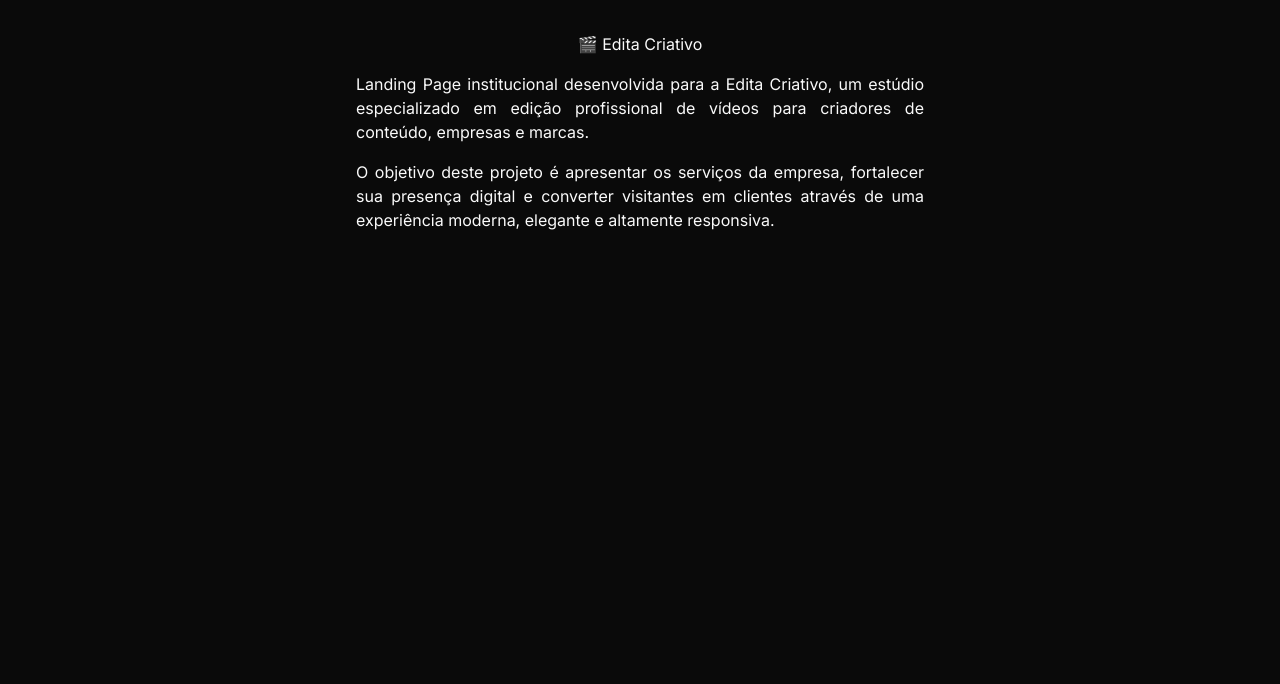
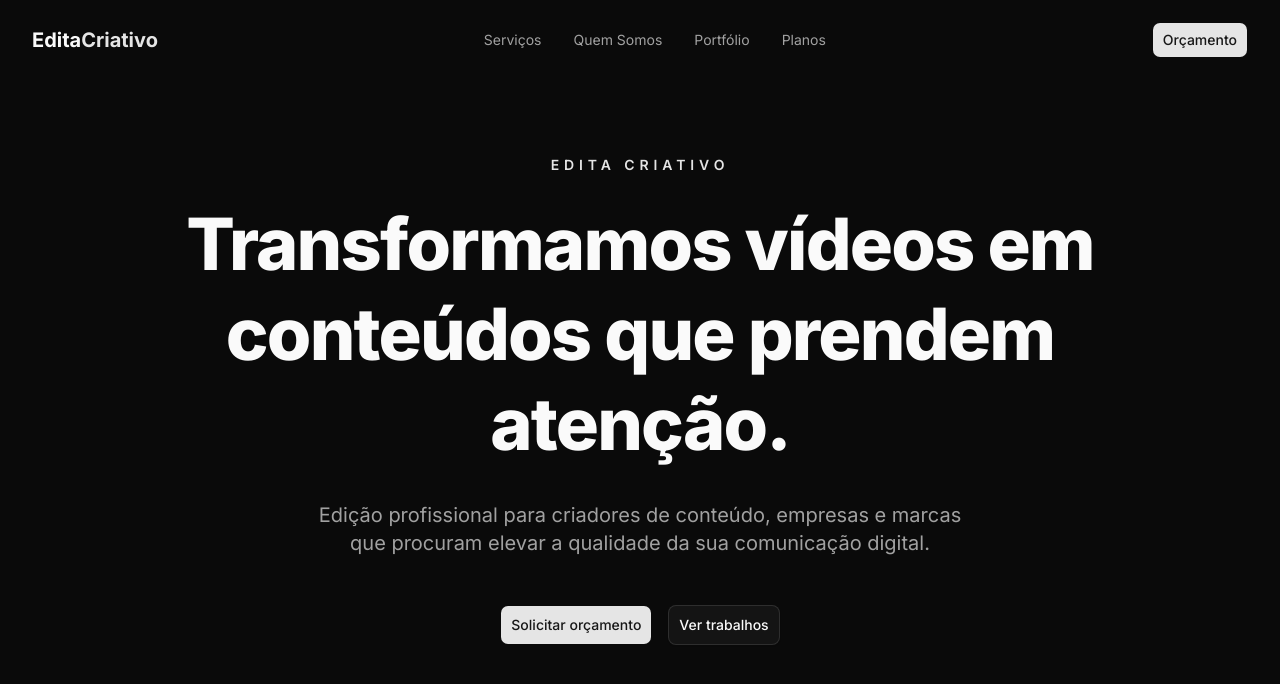
Before and after one commit to ade-simao/edita-criativo, a Next.js app: page / in a window 1280 px wide. Shown: the top 684 px of the page. Built offline with nearby package versions, Linux system fonts and the light colour scheme.

Commit message:
feat(hero): implement hero base layout and navbar

```diff
--- /dev/null
+++ b/src/app/(home)/_components/Navbar.tsx
@@ -0,0 +1,37 @@
+import Link from "next/link";
+
+import { Button } from "@/components/ui/button";
+import { Container } from "@/components/layout/Container";
+
+const links = [
+  { href: "#services", label: "Serviços" },
+  { href: "#about", label: "Quem Somos" },
+  { href: "#portfolio", label: "Portfólio" },
+  { href: "#pricing", label: "Planos" },
+];
+
+export function Navbar() {
+  return (
+    <header className="absolute inset-x-0 top-0 z-50">
+      <Container className="flex h-20 items-center justify-between">
+        <Link href="/" className="text-xl font-bold">
+          Edita<span className="text-primary">Criativo</span>
+        </Link>
+
+        <nav className="hidden items-center gap-8 md:flex">
+          {links.map((link) => (
+            <Link
+              key={link.href}
+              href={link.href}
+              className="text-sm text-muted-foreground transition hover:text-foreground"
+            >
+              {link.label}
+            </Link>
+          ))}
+        </nav>
+
+        <Button>Orçamento</Button>
+      </Container>
+    </header>
+  );
+}
--- /dev/null
+++ b/src/app/(home)/_components/sections/hero/Hero.tsx
@@ -0,0 +1,51 @@
+import { Navbar } from "../../Navbar";
+import { Button } from "@/components/ui/button";
+import { Container } from "@/components/layout/Container";
+import { Section } from "@/components/layout/Section";
+import { Heading } from "@/components/typography/Heading";
+import { Text } from "@/components/typography/Text";
+
+export function Hero() {
+  return (
+    <Section className="relative flex min-h-screen items-center overflow-hidden py-0">
+      <Navbar />
+
+      {/* Background */}
+      <div className="absolute inset-0 -z-20 bg-neutral-950" />
+
+      {/* TODO: substituir por vídeo */}
+      <div className="absolute inset-0 -z-10 bg-[radial-gradient(circle_at_top,#AE4C1625,transparent_60%)]" />
+
+      {/* Overlay */}
+      <div className="absolute inset-0 -z-10 bg-black/65" />
+
+      <Container>
+        <div className="flex min-h-screen flex-col items-center justify-center text-center">
+          <span className="mb-6 text-sm font-semibold uppercase tracking-[0.35em] text-primary">
+            Edita Criativo
+          </span>
+
+          <Heading
+            as="h1"
+            className="max-w-5xl max-h-full text-5xl font-extrabold leading-tight md:text-7xl xl:text-7xl"
+          >
+            Transformamos vídeos em conteúdos que prendem atenção.
+          </Heading>
+
+          <Text className="mt-8 max-w-2xl text-lg md:text-xl">
+            Edição profissional para criadores de conteúdo, empresas e marcas
+            que procuram elevar a qualidade da sua comunicação digital.
+          </Text>
+
+          <div className="mt-12 flex flex-col gap-4 sm:flex-row">
+            <Button size="lg">Solicitar orçamento</Button>
+
+            <Button variant="outline" size="lg">
+              Ver trabalhos
+            </Button>
+          </div>
+        </div>
+      </Container>
+    </Section>
+  );
+}
--- /dev/null
+++ b/src/app/(home)/_components/sections/hero/index.ts
@@ -0,0 +1 @@
+export { Hero } from "./Hero";
--- a/src/app/(home)/page.tsx
+++ b/src/app/(home)/page.tsx
@@ -1,17 +1,9 @@
-export default function Home() {
+import { Hero } from "./_components/sections/hero";
+
+export default function HomePage() {
   return (
-    <main className="flex justify-center items-center flex-col gap-4 max-w-xl mx-auto py-8 px-1 text-justify">
-      <h1>🎬 Edita Criativo</h1>
-      <p>
-        Landing Page institucional desenvolvida para a Edita Criativo, um
-        estúdio especializado em edição profissional de vídeos para criadores de
-        conteúdo, empresas e marcas.
-      </p>
-      <p>
-        O objetivo deste projeto é apresentar os serviços da empresa, fortalecer
-        sua presença digital e converter visitantes em clientes através de uma
-        experiência moderna, elegante e altamente responsiva.
-      </p>
+    <main className="bg-background text-foreground">
+      <Hero />
     </main>
   );
 }
--- /dev/null
+++ b/src/components/layout/Container.tsx
@@ -0,0 +1,14 @@
+import { cn } from "@/lib/utils";
+
+import { ComponentProps } from "react";
+
+type ContainerProps = ComponentProps<"div">;
+
+export function Container({ className, ...props }: ContainerProps) {
+  return (
+    <div
+      className={cn("mx-auto w-full max-w-7xl px-6 lg:px-8", className)}
+      {...props}
+    />
+  );
+}
--- /dev/null
+++ b/src/components/layout/Section.tsx
@@ -0,0 +1,9 @@
+import { cn } from "@/lib/utils";
+
+import { ComponentProps } from "react";
+
+type SectionProps = ComponentProps<"section">;
+
+export function Section({ className, ...props }: SectionProps) {
+  return <section className={cn("py-24", className)} {...props} />;
+}
--- /dev/null
+++ b/src/components/typography/Heading.tsx
@@ -0,0 +1,21 @@
+import { ComponentProps, ElementType } from "react";
+import { cn } from "@/lib/utils";
+
+type HeadingProps<T extends ElementType> = {
+  as?: T;
+} & ComponentProps<T>;
+
+export function Heading<T extends ElementType = "h2">({
+  as,
+  className,
+  ...props
+}: HeadingProps<T>) {
+  const Component = as ?? "h2";
+
+  return (
+    <Component
+      className={cn("font-bold tracking-tight", className)}
+      {...props}
+    />
+  );
+}
--- /dev/null
+++ b/src/components/typography/Text.tsx
@@ -0,0 +1,14 @@
+import { cn } from "@/lib/utils";
+
+import { ComponentProps } from "react";
+
+type TextProps = ComponentProps<"p">;
+
+export function Text({ className, ...props }: TextProps) {
+  return (
+    <p
+      className={cn("text-muted-foreground leading-7", className)}
+      {...props}
+    />
+  );
+}
```
